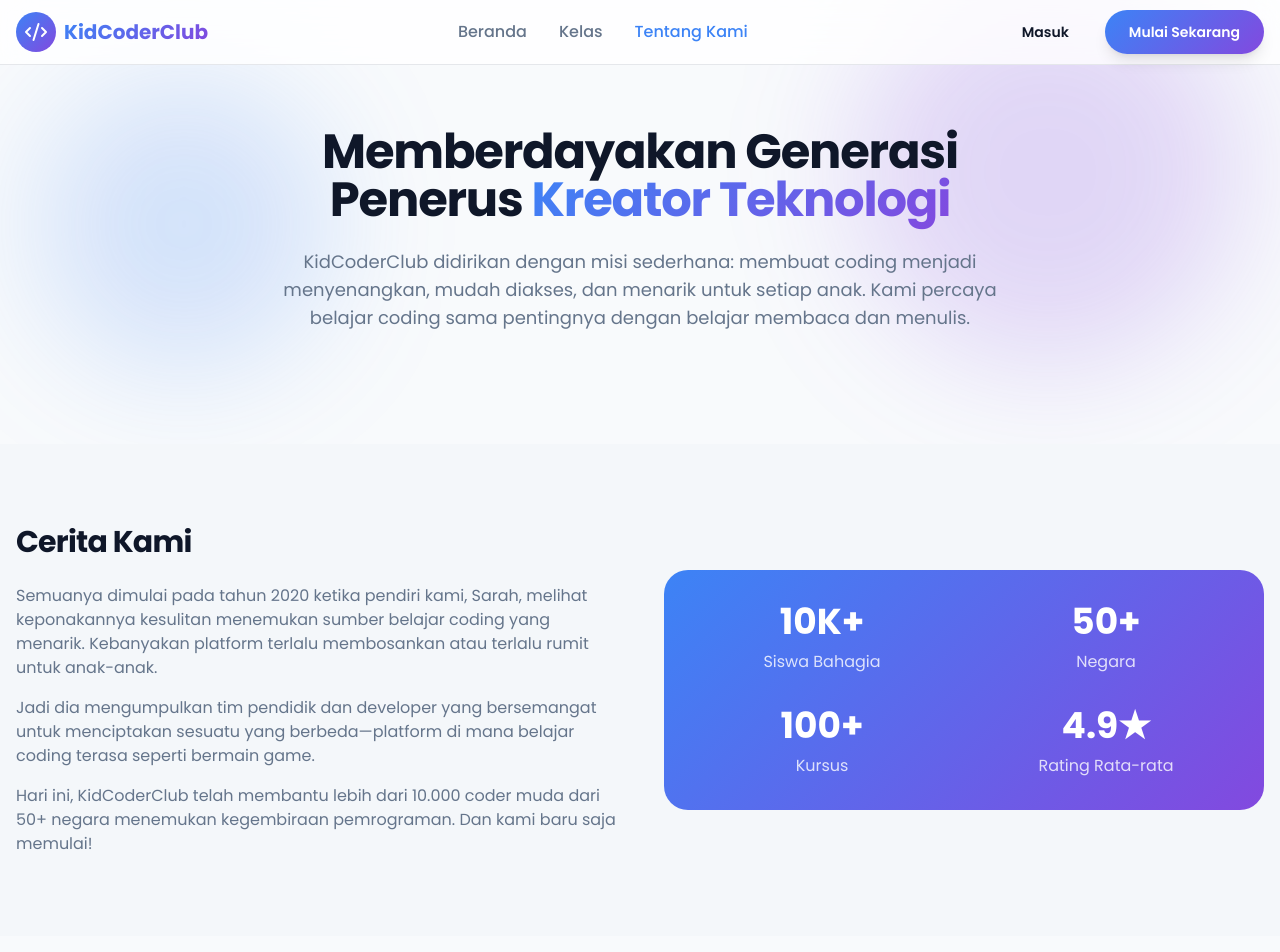
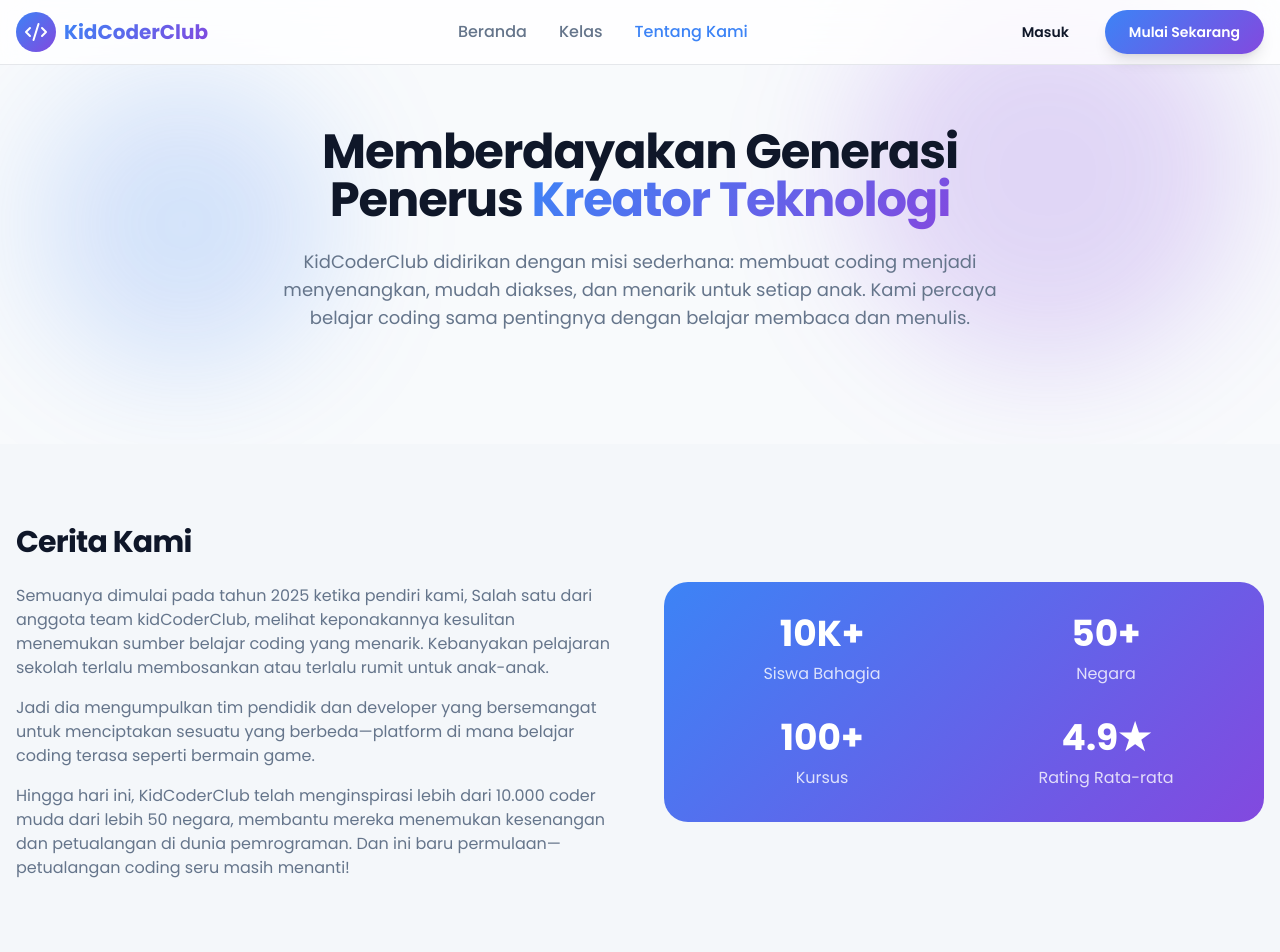
Before and after one commit to HabibKhulafaPanjiLangit/kidCoderClub.com, a React (Vite) app: page /about in a window 1280 px wide. Shown: the top 952 px of the page. Built offline with nearby package versions, Linux system fonts and the light colour scheme.

Commit message:
tambah deskripsi sejarah cerita kami

```diff
--- a/src/pages/About.tsx
+++ b/src/pages/About.tsx
@@ -86,9 +86,9 @@ const About = () => {
               <h2 className="text-3xl font-bold mb-6">Cerita Kami</h2>
               <div className="space-y-4 text-muted-foreground">
                 <p>
-                  Semuanya dimulai pada tahun 2020 ketika pendiri kami, Sarah, melihat
+                  Semuanya dimulai pada tahun 2025 ketika pendiri kami, Salah satu dari anggota team kidCoderClub, melihat
                   keponakannya kesulitan menemukan sumber belajar coding yang menarik.
-                  Kebanyakan platform terlalu membosankan atau terlalu rumit untuk anak-anak.
+                  Kebanyakan pelajaran sekolah terlalu membosankan atau terlalu rumit untuk anak-anak.
                 </p>
                 <p>
                   Jadi dia mengumpulkan tim pendidik dan developer yang bersemangat
@@ -96,8 +96,9 @@ const About = () => {
                   coding terasa seperti bermain game.
                 </p>
                 <p>
-                  Hari ini, KidCoderClub telah membantu lebih dari 10.000 coder muda dari
-                  50+ negara menemukan kegembiraan pemrograman. Dan kami baru saja memulai!
+                  Hingga hari ini, KidCoderClub telah menginspirasi lebih dari 10.000 coder muda dari lebih 50 negara,
+                  membantu mereka menemukan kesenangan dan petualangan di dunia pemrograman.
+                  Dan ini baru permulaan—petualangan coding seru masih menanti!
                 </p>
               </div>
             </motion.div>
```
Also changed, not shown: 1 other file (tests, documents, lock files or other folders).
